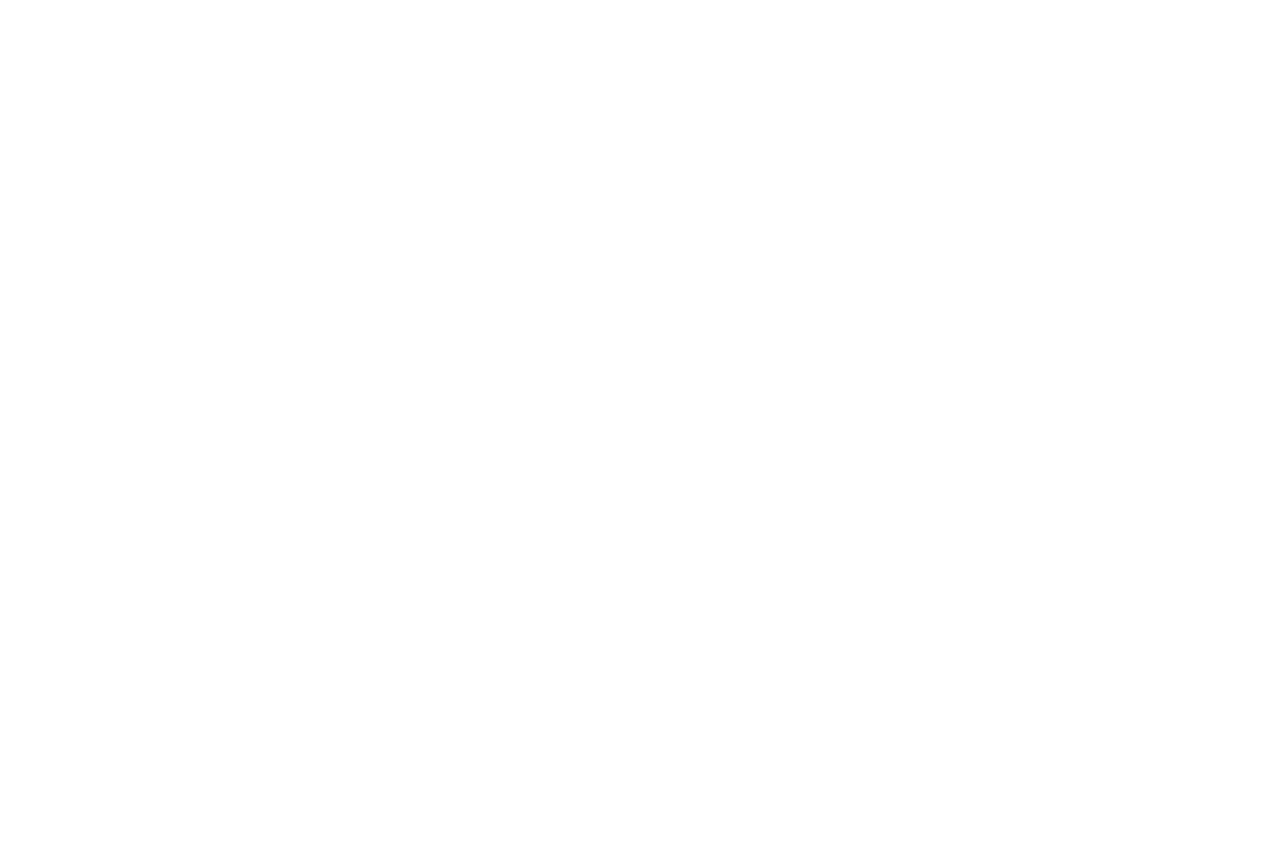
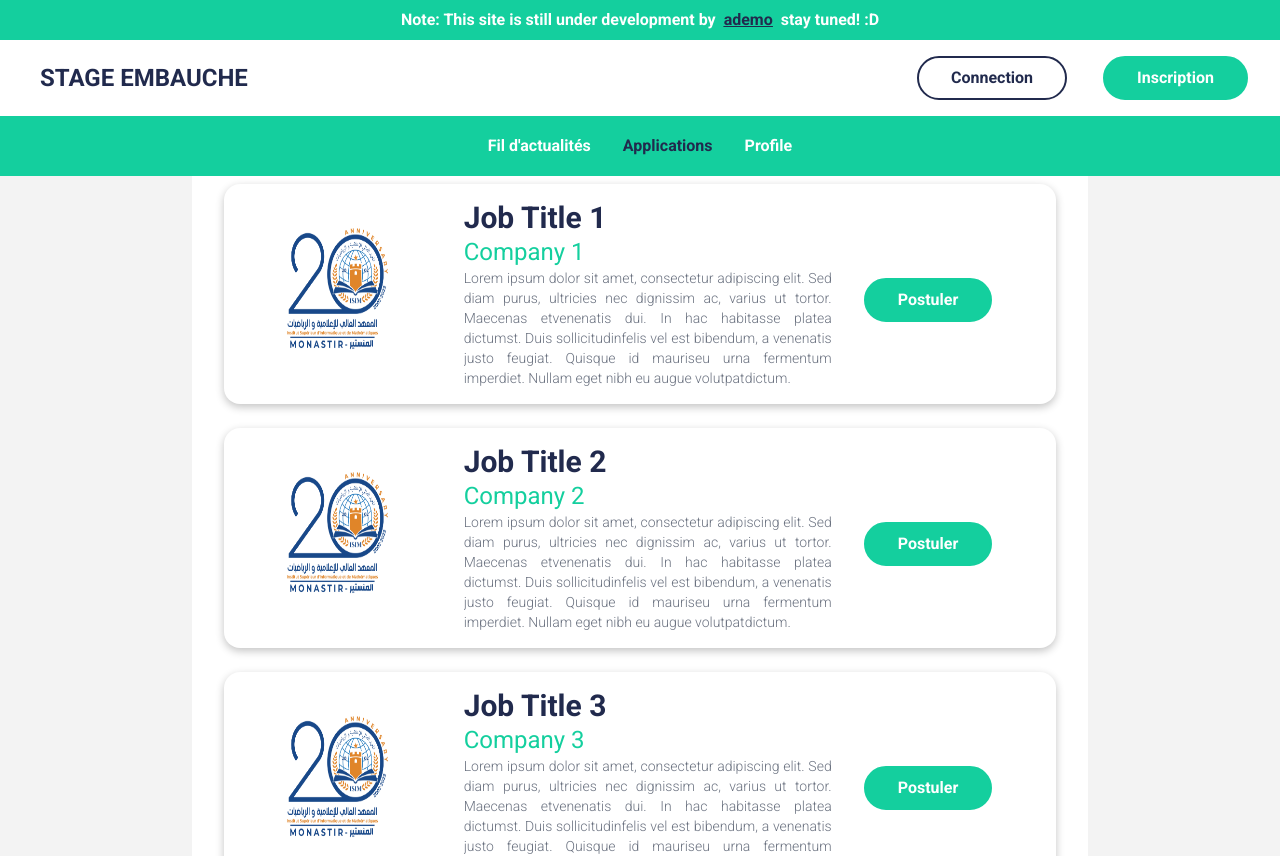
Before and after one commit to ad3mo/collect-interns-front, a React (Create React App) app: page /applications in a window 1280 px wide. Before the commit this address had no page. Shown: the top 856 px of the page. Before the commit the page ends 800 px from the top, so only its background shows below. Built offline with nearby package versions, Linux system fonts and the light colour scheme.

Commit message:
header items, applications page, profilepage

```diff
--- a/src/App.js
+++ b/src/App.js
@@ -5,7 +5,8 @@
 import LoginPage from "./pages/LoginPage";
 import ProfilePage from "./pages/ProfilePage";
 import LogAs from "./pages/LogAs";
-import Feed from "./pages/Feed";
+import Feed from "./pages/FeedPage/Feed";
+import ApplicationsPage from "./pages/ApplicationsPage";
 
 function App() {
   return (
@@ -13,10 +14,11 @@
       <Router>
         <Routes>
           <Route index path="/" element={<HomePage />} />
+          <Route path="/logas" element={<LogAs />} />
+          <Route path="/login" element={<LoginPage />} />
+          <Route path="/register" element={<RegisterPage />} />
           <Route path="/feed" element={<Feed />} />
-          <Route path="/logas" element={<LogAs />} />
-          <Route path="/register" element={<RegisterPage />} />
-          <Route path="/login" element={<LoginPage />} />
+          <Route path="/applications" element={<ApplicationsPage />} />
           <Route path="/profile" element={<ProfilePage />} />
         </Routes>
       </Router>
--- /dev/null
+++ b/src/components/Header.jsx
@@ -0,0 +1,26 @@
+import React from "react";
+import { NavLink, useLocation } from 'react-router-dom';
+
+const Header = () => {
+  const headerItems = [
+    { name: "Fil d'actualités", path: "/feed" },
+    { name: "Applications", path: "/applications" },
+    { name: "Profile", path: "/profile" },
+  ];
+  const { pathname: currentPath } = useLocation();
+  return (
+    <header className="sticky bg-primary-green h-[60px] flex justify-center items-center">
+    <ul className="text-white text-md font-bold flex gap-8 items-center">
+      {headerItems.map((item, index) => (
+        <li key={index}>
+          <NavLink to={item.path} className={item.path === currentPath ? 'text-primary-blue' : 'text-white'} exact>
+            {item.name}
+          </NavLink>
+        </li>
+      ))}
+    </ul>
+  </header>
+  );
+};
+
+export default Header;
--- a/src/components/MainLayout.jsx
+++ b/src/components/MainLayout.jsx
@@ -1,10 +1,13 @@
 import React from "react";
 import Navbar from "./Navbar";
 
+
 const MainLayout = ({ children }) => {
   return (
-    <div>
+    <div className="flex flex-col">
+      <div className="h-[20px] font-bold text-white bg-primary-green py-5 flex justify-center items-center">Note: This site is still under development by<span className="mx-2 text-primary-blue underline"><a href="https://www.github.com/ad3mo">ademo</a></span> stay tuned! :D</div>
       <Navbar />
+
       {children}
     </div>
   );
--- a/src/components/Navbar.jsx
+++ b/src/components/Navbar.jsx
@@ -1,6 +1,7 @@
 import React, { useState } from "react";
 import { AiOutlineClose, AiOutlineMenu } from "react-icons/ai";
 import { Link } from "react-router-dom";
+import Header from "./Header";
 const Navbar = () => {
   const [open, setOpen] = useState(false);
   const handleClick = () => setOpen(!open);
@@ -28,6 +29,7 @@
           </Link>
         </div>
       </header>
+      <Header/>
     </section>
   );
 };
--- a/src/components/PostCard.jsx
+++ b/src/components/PostCard.jsx
@@ -5,7 +5,7 @@
   return (
     <div
       onClick={onOpen}
-      className="shadow-[rgba(50,50,93,0.25)_0px_6px_12px_-2px,_rgba(0,0,0,0.3)_0px_3px_7px_-3px] p-4 rounded-2xl cursor-pointer lg:cursor-default overflow-hidden max-lg:flex-col lg:flex-row flex items-center lg:justify-between lg:gap-4 "
+      className=" p-4 rounded-2xl cursor-pointer lg:cursor-default overflow-hidden max-lg:flex-col lg:flex-row flex items-center lg:justify-between lg:gap-4 "
     >
       <div className=" basis-1/4">
         <img
--- a/src/components/ViewCard.jsx
+++ b/src/components/ViewCard.jsx
@@ -23,7 +23,7 @@
     <>
       <div
         onClick={openModal}
-        className="shadow-lg p-4 rounded-2xl cursor-pointer lg:cursor-default overflow-hidden max-lg:flex-col lg:flex-row flex items-center lg:justify-between lg:gap-4 bg-white"
+        className="shadow-[rgba(0,_0,_0,_0.24)_0px_3px_8px] p-4 rounded-2xl cursor-pointer lg:cursor-default overflow-hidden max-lg:flex-col lg:flex-row flex items-center lg:justify-between lg:gap-4 bg-white"
       >
         <div className="basis-1/4">
           <img
--- /dev/null
+++ b/src/pages/ApplicationsPage.jsx
@@ -0,0 +1,37 @@
+import React from 'react'
+import ViewCard from '../components/ViewCard';
+import MainLayout from '../components/MainLayout'
+import isimm from "../assets/logoisimm.png";
+
+const generateDummyData = () => {
+    return Array.from({ length: 6 }, (_, index) => ({
+      img: isimm,
+      title: `Job Title ${index + 1}`,
+      name: `Company ${index + 1}`,
+      desc: "Lorem ipsum dolor sit amet, consectetur adipiscing elit. Sed diam purus, ultricies nec dignissim ac, varius ut tortor. Maecenas etvenenatis dui. In hac habitasse platea dictumst. Duis sollicitudinfelis vel est bibendum, a venenatis justo feugiat. Quisque id mauriseu urna fermentum imperdiet. Nullam eget nibh eu augue volutpatdictum.",
+    }));
+  };
+
+  const initialData = generateDummyData();
+
+const ApplicationsPage = () => {
+    const items = initialData;
+  return (
+    <MainLayout>
+         <div className="bg-white mt-8 mx-auto w-[80%] lg:w-[70%] p-8 flex flex-col gap-6">
+          {items.map((item, index) => (
+            <ViewCard
+              key={index}
+              img={item.img}
+              title={item.title}
+              name={item.name}
+              desc={item.desc}
+              type="personal"
+            />
+          ))}
+        </div>
+    </MainLayout>
+  )
+}
+
+export default ApplicationsPage
--- a/src/pages/Feed.jsx
+++ b/src/pages/FeedPage/Feed.jsx
@@ -1,7 +1,7 @@
 import React from "react";
-import MainLayout from "../components/MainLayout";
-import ViewCard from "../components/ViewCard";
-import isimm from "../assets/logoisimm.png";
+import MainLayout from "../../components/MainLayout";
+import ViewCard from "../../components/ViewCard";
+import isimm from "../../assets/logoisimm.png";
 
 const generateDummyData = () => {
   return Array.from({ length: 6 }, (_, index) => ({
@@ -18,7 +18,7 @@
   const items = initialData;
 
   return (
-    <div className="h-auto w-screen overflow-hidden">
+
       <MainLayout>
         <div className="bg-white mt-8 mx-auto w-[80%] lg:w-[70%] p-8 flex flex-col gap-6">
           {items.map((item, index) => (
@@ -28,11 +28,12 @@
               title={item.title}
               name={item.name}
               desc={item.desc}
+              type="feed"
             />
           ))}
         </div>
       </MainLayout>
-    </div>
+
   );
 };
 
--- a/src/pages/ProfilePage.jsx
+++ b/src/pages/ProfilePage.jsx
@@ -1,8 +1,11 @@
 import React from 'react'
+import MainLayout from '../components/MainLayout'
 
 const ProfilePage = () => {
   return (
-    <div>ProfilePage</div>
+    <MainLayout>
+      <h1>Profile</h1>
+    </MainLayout>
   )
 }
 
```
